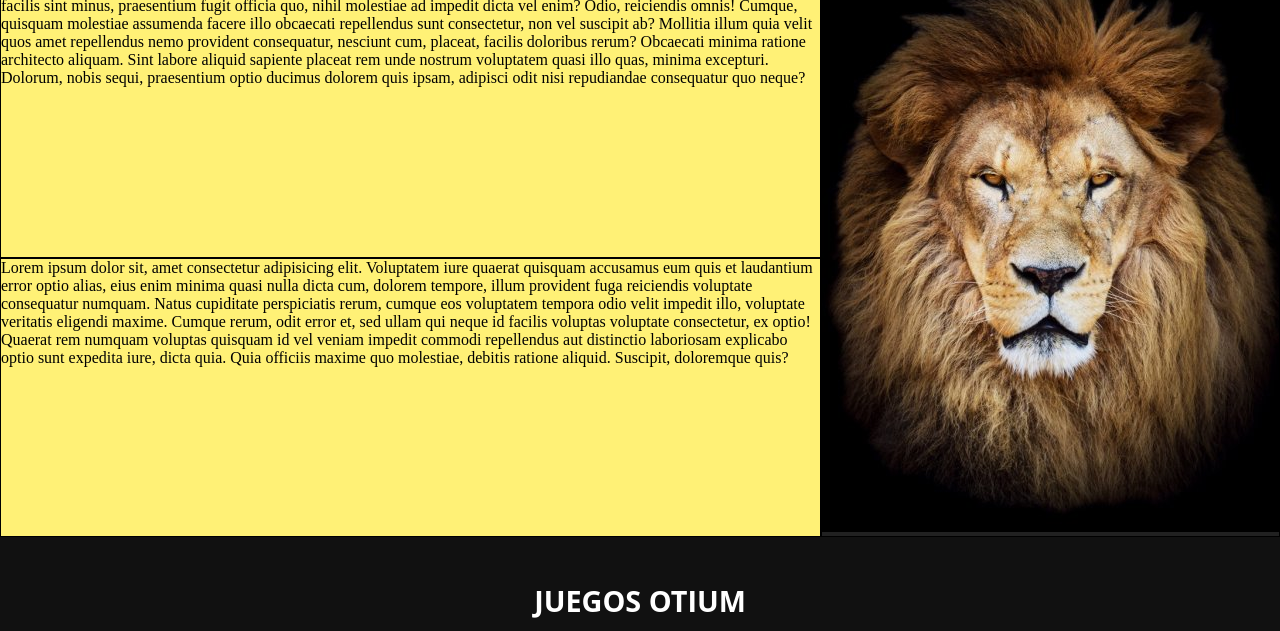
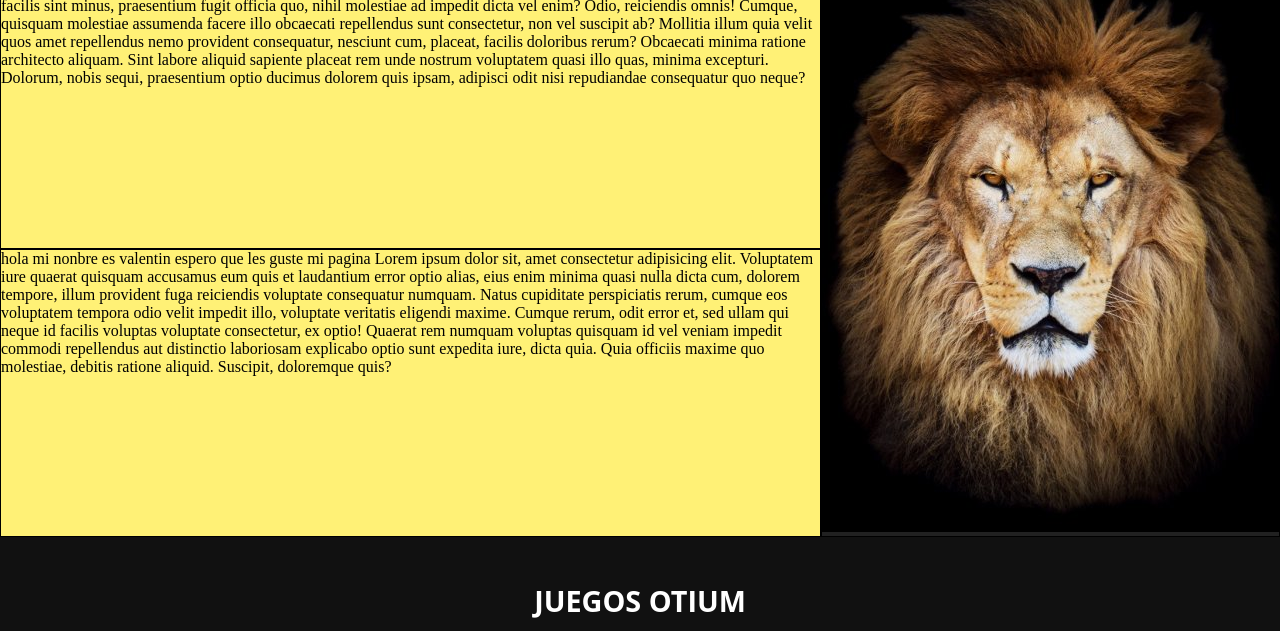
Before and after one commit to 4valentin/paigna-de-juegos, a website: page Historia.html in a window 1280 px wide. Shown: the part 169-800 px from the top of the page. Drawn offline with Linux system fonts and the light colour scheme; a web font is replaced by a local one.

Commit message:
Update Historia.html

```diff
--- a/Historia.html
+++ b/Historia.html
@@ -31,7 +31,7 @@
 
         <section id="productos" class="border"><h1 class="titulos">Un poco de nosotros</h1>
         Lorem ipsum dolor sit amet consectetur adipisicing elit. Iure ex optio voluptates labore quia neque cumque explicabo rerum facilis sint minus, praesentium fugit officia quo, nihil molestiae ad impedit dicta vel enim? Odio, reiciendis omnis! Cumque, quisquam molestiae assumenda facere illo obcaecati repellendus sunt consectetur, non vel suscipit ab? Mollitia illum quia velit quos amet repellendus nemo provident consequatur, nesciunt cum, placeat, facilis doloribus rerum? Obcaecati minima ratione architecto aliquam. Sint labore aliquid sapiente placeat rem unde nostrum voluptatem quasi illo quas, minima excepturi. Dolorum, nobis sequi, praesentium optio ducimus dolorem quis ipsam, adipisci odit nisi repudiandae consequatur quo neque?</section>
-        <section id="servicios" class="border">Lorem ipsum dolor sit, amet consectetur adipisicing elit. Voluptatem iure quaerat quisquam accusamus eum quis et laudantium error optio alias, eius enim minima quasi nulla dicta cum, dolorem tempore, illum provident fuga reiciendis voluptate consequatur numquam. Natus cupiditate perspiciatis rerum, cumque eos voluptatem tempora odio velit impedit illo, voluptate veritatis eligendi maxime. Cumque rerum, odit error et, sed ullam qui neque id facilis voluptas voluptate consectetur, ex optio! Quaerat rem numquam voluptas quisquam id vel veniam impedit commodi repellendus aut distinctio laboriosam explicabo optio sunt expedita iure, dicta quia. Quia officiis maxime quo molestiae, debitis ratione aliquid. Suscipit, doloremque quis?</section>
+        <section id="servicios" class="border"> hola mi nonbre es valentin espero que les guste mi pagina Lorem ipsum dolor sit, amet consectetur adipisicing elit. Voluptatem iure quaerat quisquam accusamus eum quis et laudantium error optio alias, eius enim minima quasi nulla dicta cum, dolorem tempore, illum provident fuga reiciendis voluptate consequatur numquam. Natus cupiditate perspiciatis rerum, cumque eos voluptatem tempora odio velit impedit illo, voluptate veritatis eligendi maxime. Cumque rerum, odit error et, sed ullam qui neque id facilis voluptas voluptate consectetur, ex optio! Quaerat rem numquam voluptas quisquam id vel veniam impedit commodi repellendus aut distinctio laboriosam explicabo optio sunt expedita iure, dicta quia. Quia officiis maxime quo molestiae, debitis ratione aliquid. Suscipit, doloremque quis?</section>
 
         <aside class="border"><img src="imagenes/publicidad.jpg" alt="#"></aside>
 
```
